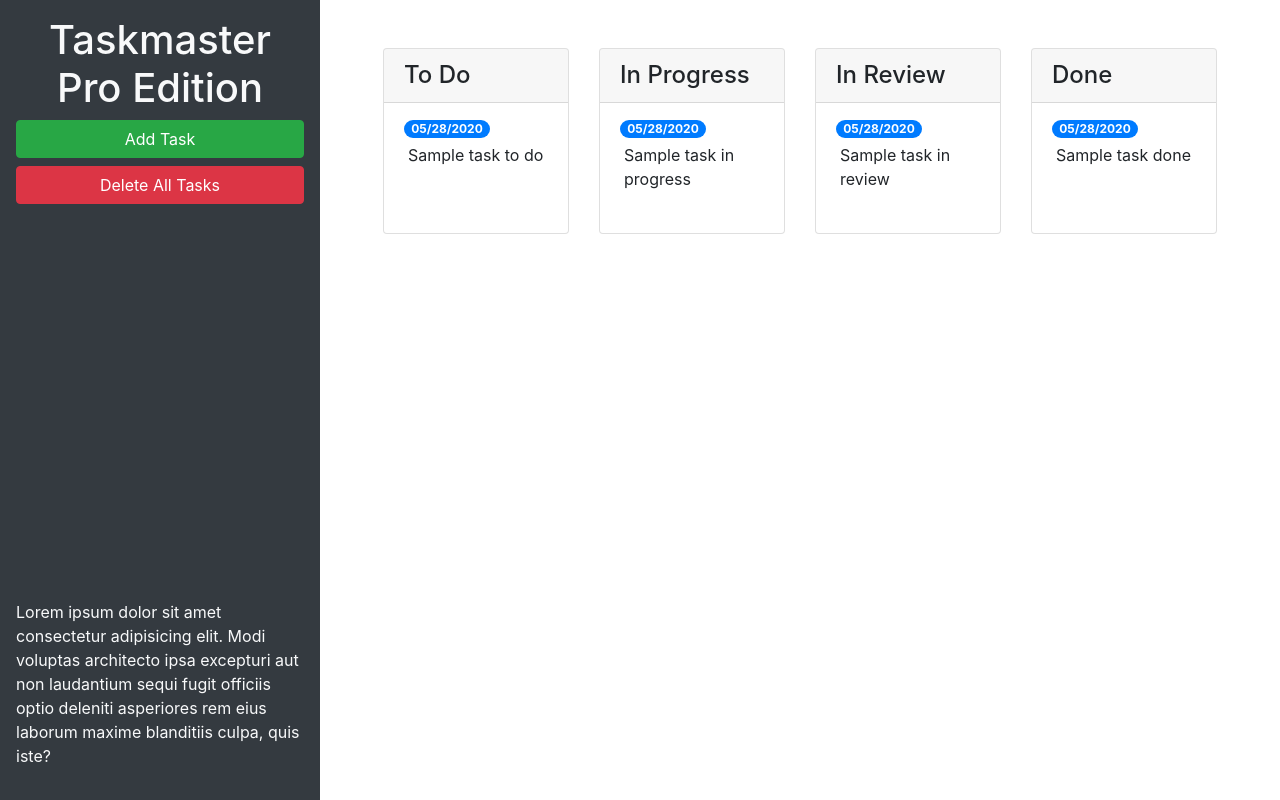
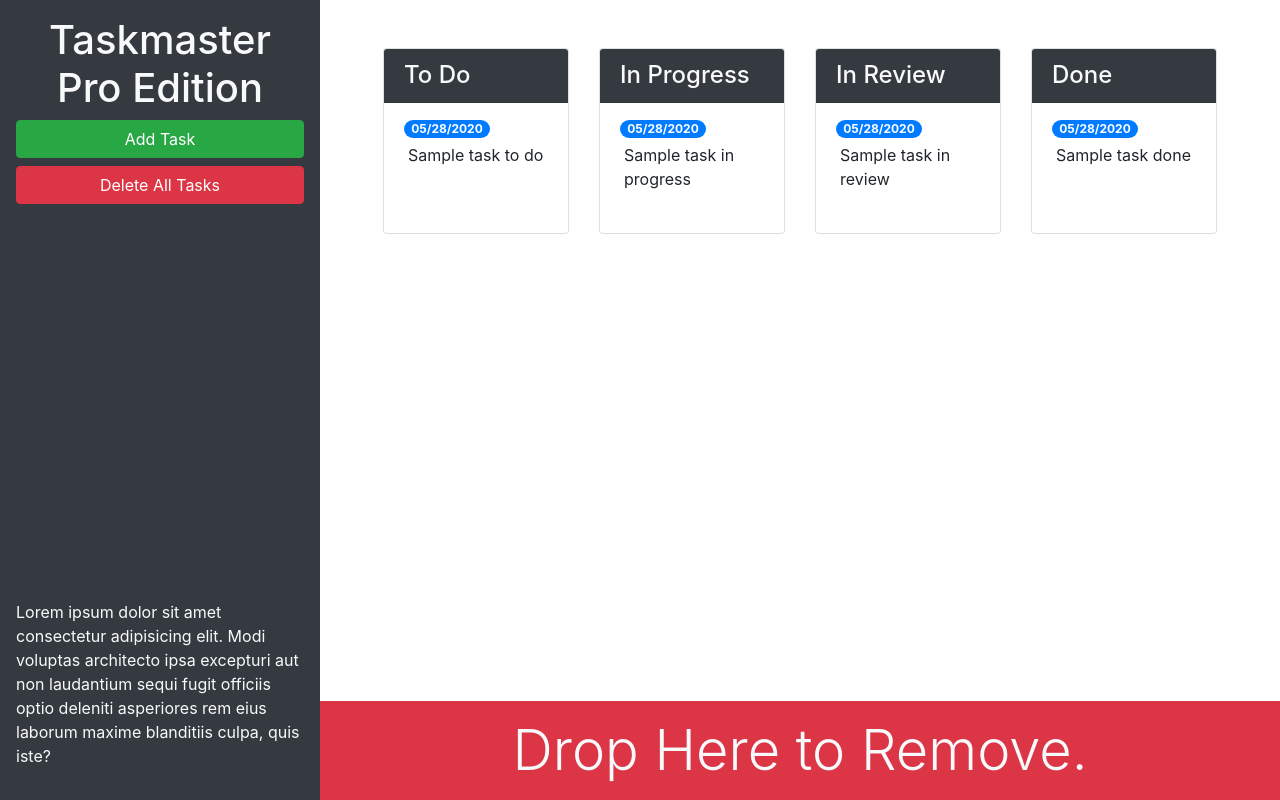
Before and after one commit to msdale/taskmaster-pro, a plain HTML site: page index.html in a window 1280 px wide. Drawn offline with nearby package versions, Linux system fonts and the light colour scheme.

Commit message:
completed 5.2.6

```diff
--- a/index.html
+++ b/index.html
@@ -13,21 +13,22 @@
 <body>
 
   <div class="row min-vh-100 no-gutters">
-    <header class="col-12 col-lg-3 bg-dark text-light d-flex flex-column p-4 p-lg-3">
+    <header class="col-12 col-lg-3 bg-dark text-light sticky-top d-flex flex-column p-4 p-lg-3">
       <h1 class="text-center">Taskmaster Pro Edition</h1>
       <button id="create-task" class="btn btn-block btn-success" data-toggle="modal" data-target="#task-form-modal">Add
         Task</button>
       <button id="remove-tasks" class="btn btn-block btn-danger">Delete All Tasks</button>
-      <p class="mt-auto">Lorem ipsum dolor sit amet consectetur adipisicing elit. Modi voluptas architecto ipsa excepturi aut non
+      <p class="mt-auto d-none d-lg-block">Lorem ipsum dolor sit amet consectetur adipisicing elit. Modi voluptas
+        architecto ipsa excepturi aut non
         laudantium sequi fugit officiis optio deleniti asperiores rem eius laborum maxime blanditiis culpa, quis iste?
       </p>
     </header>
-    <main class="col-12 col-lg-9">
+    <main class="col-12 col-lg-9 d-flex flex-column">
       <div class="m-5 row justify-content-around">
         <!-- todo start -->
         <div class="col-12 col-md-6 col-xl-3 mb-3">
           <div class="card">
-            <h4 class="card-header">
+            <h4 class="card-header bg-dark text-light">
               To Do
             </h4>
             <ul id="list-toDo" class="list-group list-group-flush">
@@ -42,7 +43,7 @@
         <!-- in progress start -->
         <div class="col-12 col-md-6 col-xl-3 mb-3">
           <div class="card">
-            <h4 class="card-header">
+            <h4 class="card-header bg-dark text-light">
               In Progress
             </h4>
             <ul id="list-inProgress" class="list-group list-group-flush">
@@ -57,7 +58,7 @@
         <!-- in review start -->
         <div class="col-12 col-md-6 col-xl-3 mb-3">
           <div class="card">
-            <h4 class="card-header">
+            <h4 class="card-header bg-dark text-light">
               In Review
             </h4>
             <ul id="list-inReview" class="list-group list-group-flush">
@@ -72,7 +73,7 @@
         <!-- done start -->
         <div class="col-12 col-md-6 col-xl-3 mb-3">
           <div class="card">
-            <h4 class="card-header">
+            <h4 class="card-header bg-dark text-light">
               Done
             </h4>
             <ul id="list-done" class="list-group list-group-flush">
@@ -84,6 +85,11 @@
           </div>
         </div>
         <!-- done end -->
+      </div>
+      <div id="trash" class="mt-auto">
+        <div class="w-100 bg-danger p-3 text-center text-light display-4">
+          Drop Here to Remove.
+        </div>
       </div>
     </main>
   </div>
```
